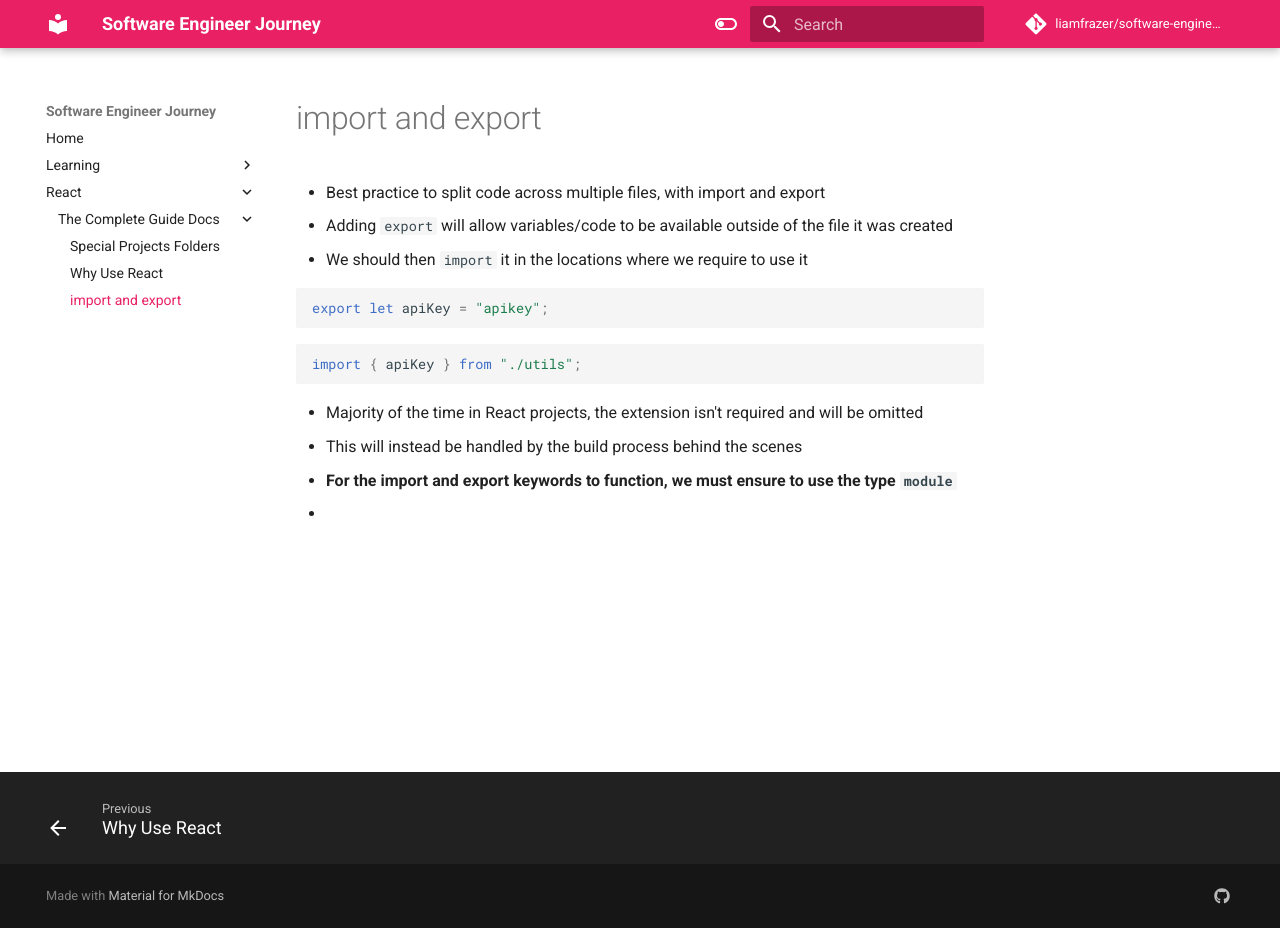
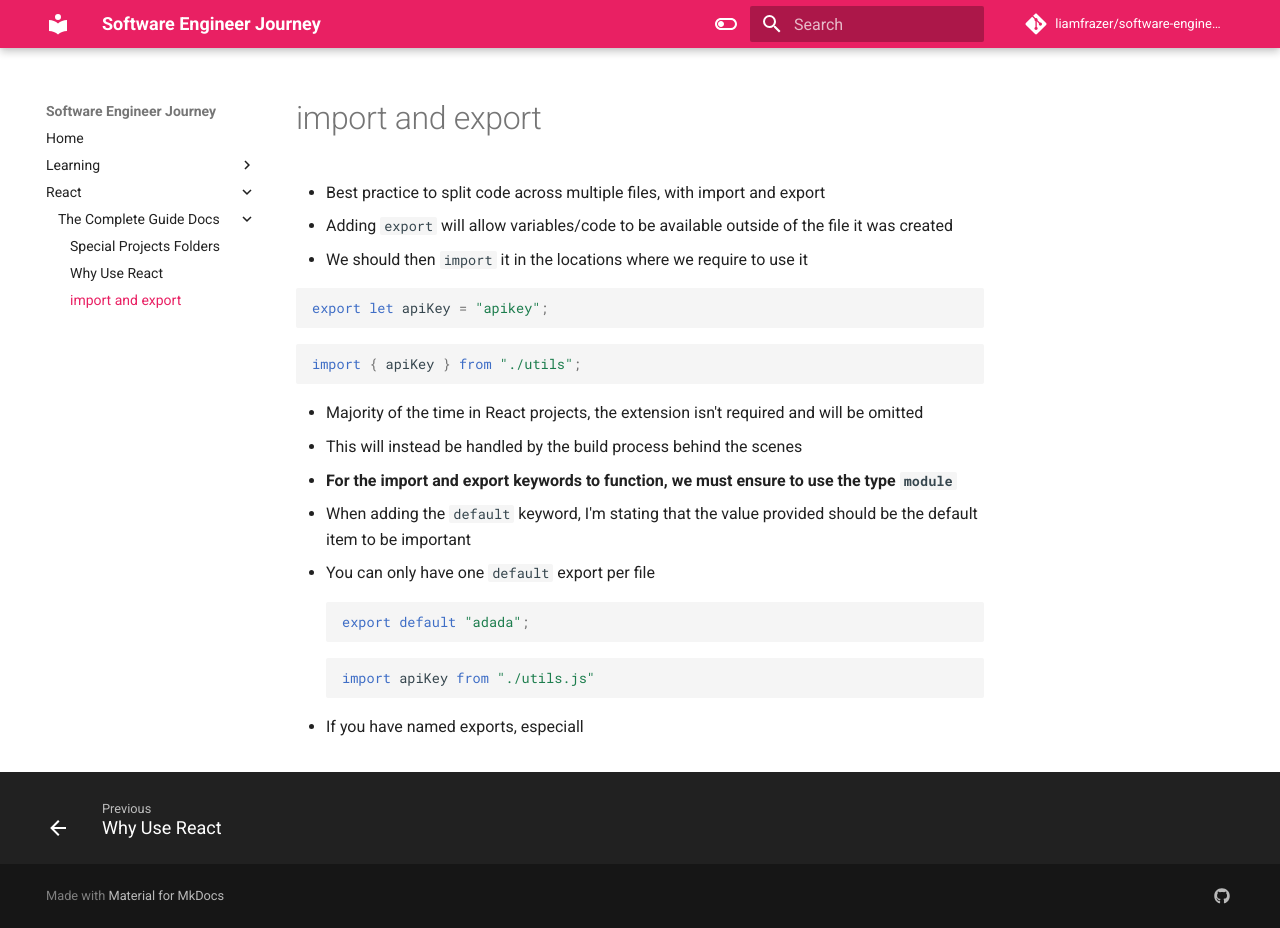
Before and after one commit to liamfrazer/software-engineer-journey, an MkDocs documentation site: the page built from docs/React/The Complete Guide Docs/import and export.md, in a window 1280 px wide and 928 px high. Built offline with MkDocs 1.6.1 and Material for MkDocs 9.7.7, drawn with Linux system fonts in a browser that asks for light colours; comment, search, counter and statistics services are not loaded.

Commit message:
vault backup: 2023-12-09 16:20:50

````diff
--- a/docs/React/The Complete Guide Docs/import and export.md
+++ b/docs/React/The Complete Guide Docs/import and export.md
@@ -21,4 +21,14 @@ import { apiKey } from "./utils";
 * This will instead be handled by the build process behind the scenes
 
 * **For the import and export keywords to function, we must ensure to use the type `module`**
-*
+
+* When adding the `default` keyword, I'm stating that the value provided should be the default item to be important
+* You can only have one `default` export per file
+```js
+export default "adada";
+```
+```js
+import apiKey from "./utils.js"
+```
+
+* If you have named exports, especiall
````
